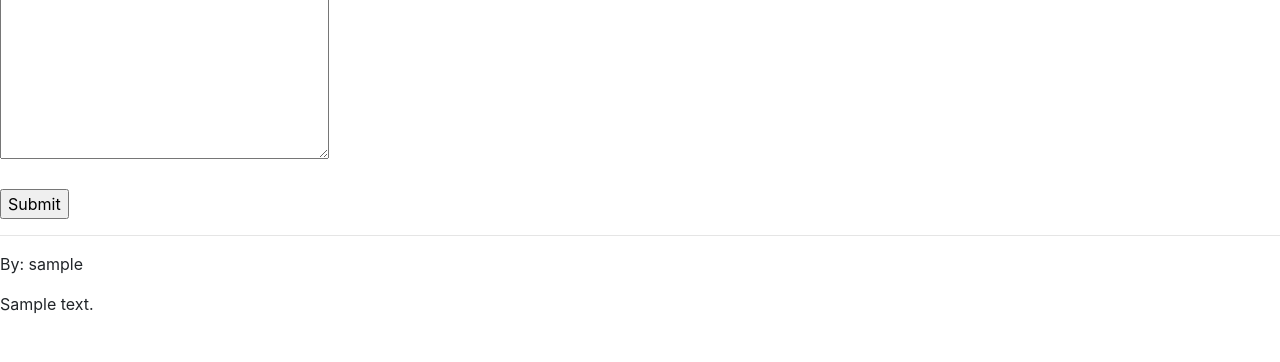
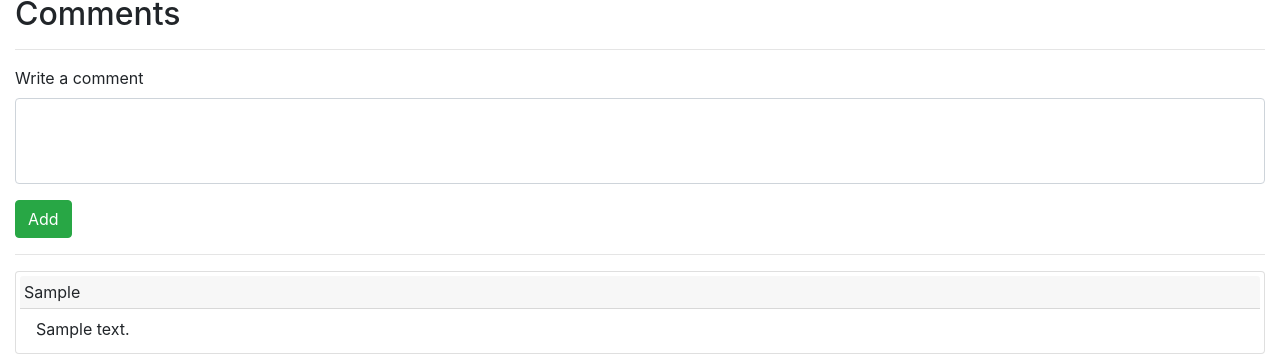
Before and after one commit to yogeshsingh101200/e-commerce, a Django app: page /product/1 in a window 1280 px wide. Shown: the part 460-822 px from the top of the page. Before the commit the page ends 774 px from the top, so only its background shows below. Run offline with Django 3.2, Linux system fonts and the light colour scheme; a user stored in the database is signed in; tables that the repository leaves empty hold one stand-in row (values such as "Sample post"); some libraries are stand-ins or nearby versions.

Commit message:
styled product page

```diff
--- a/auctions/templates/auctions/product.html
+++ b/auctions/templates/auctions/product.html
@@ -1,52 +1,91 @@
 {% extends "auctions/layout.html" %}
 
+{% block title %}
+{{product.title | title}}
+{% endblock %}
+
 {% block body %}
+<div class="container-fluid mx-auto my-2">
+    <div class="d-flex justify-content-between align-items-center">
+        <div>
             <h3>
-    {{product.title}}
-    <span>{{product.category}}</span>
+                {{product.title | title}}
             </h3>
-<p>{{product.description}}</p>
-
-<p>Initial bid: {{product.initial_bid}}</p>
-<p>Current bid: {{bid}}</p>
-
-<form action="{% url 'auctions:bid' %}" method="post">
-    {% csrf_token %}
-    <input type="hidden" name="product" value="{{product.pk}}" required>
-    <input type="number" name="bid" min="{{product.initial_bid}}" placeholder="{{product.initial_bid}}" required>
-    <input type="submit" value="Bid">
-</form>
-
-<br>
-
+        </div>
+        <div>
             <form action="{% url 'auctions:watchlist' %}" method="post">
                 {% csrf_token %}
                 <input type="hidden" name="product" value="{{product.pk}}">
                 {% if in_watchlist %}
-    <input type="submit" value="Remove from watchlist">
+                <input type="submit" class="btn btn-outline-danger" value="Remove from watchlist">
                 {% else %}
-    <input type="submit" value="Add to watchlist">
+                <input type="submit" class="btn btn-outline-success" value="Add to watchlist">
                 {% endif %}
             </form>
+        </div>
+    </div>
+
+    <hr class="mt-1">
+
+    <div class="card mb-3 border-0">
+        <div class="row no-gutters">
+            <div class="col-md-4">
+                {% if product.category == "TV" %}
+                <img class="card-img-top .img-thumbnail"
+                    src="https://images-na.ssl-images-amazon.com/images/I/71f-d89oqvL._SL1500_.jpg" alt="" />
+                {% else %}
+                <img class="card-img-top .img-thumbnail"
+                    src="https://images-na.ssl-images-amazon.com/images/I/71yXShgxvpL._SL1500_.jpg" alt="" />
+                {% endif %}
+            </div>
+            <div class="col-md-8">
+                <div class="card-body">
+                    <p class="card-text">
+                        {{product.description}}
+                    </p>
+                    <form action="{% url 'auctions:bid' %}" method="post">
+                        {% csrf_token %}
+                        <input type="hidden" name="product" value="{{product.pk}}" required>
+                        <h5>Current bid: INR {{bid}}</h5>
+                        <div class="input-group">
+                            <input class="form-control" type="number" name="bid" min="{{bid}}" placeholder="{{bid}}"
+                                required>
+                            <div class="input-group-append">
+                                <input class="btn btn-dark" type="submit" value="Place Bid">
+                            </div>
+                        </div>
+                    </form>
+                </div>
+            </div>
+        </div>
+    </div>
 
     <h2>Comments</h2>
     <hr>
     <form action="{% url 'auctions:add_comment' %}" method="post">
         {% csrf_token %}
         <input type="hidden" name="product" value="{{product.pk}}" required>
-    <textarea name="content" cols="30" rows="10" required></textarea>
-    <br>
-    <br>
-    <input type="submit" add>
+        <div class="form-group">
+            <label for="comment">Write a comment</label>
+            <textarea class="form-control" id="comment" name="content" rows="3" style="resize: none;"
+                required></textarea>
+        </div>
+        <input class="btn btn-success" type="submit" value="Add">
     </form>
     <hr>
+
     {% for comment in comments %}
-<div>
-    <p>By: {{comment.user.username}}</p>
-    <p>{{comment.content}}</p>
+    <div class="card p-1 mb-1">
+        <div class="card-header p-1">
+            {{comment.user.username | title}}
+        </div>
+        <div class="card-body py-2 pr-2 pl-3">
+            <p class="card-text">{{comment.content}}</p>
+        </div>
     </div>
     {% empty %}
     <p>No comments!</p>
     {% endfor %}
+</div>
 
 {% endblock %}
--- a/auctions/views.py
+++ b/auctions/views.py
@@ -85,7 +85,7 @@ def product_page(request, product_id):
     product = AuctionListing.objects.get(pk=product_id)
     return render(request, "auctions/product.html", {
         "product": product,
-        "bid": product.bids.all().aggregate(Max("bid")).get("bid__max"),
+        "bid": product.bids.all().aggregate(Max("bid")).get("bid__max") or product.initial_bid,
         "comments": product.comments.all(),
         "in_watchlist": product.watchlist.filter(user=request.user)
     })
```
Lines whose indentation alone changed are shown as unchanged.
